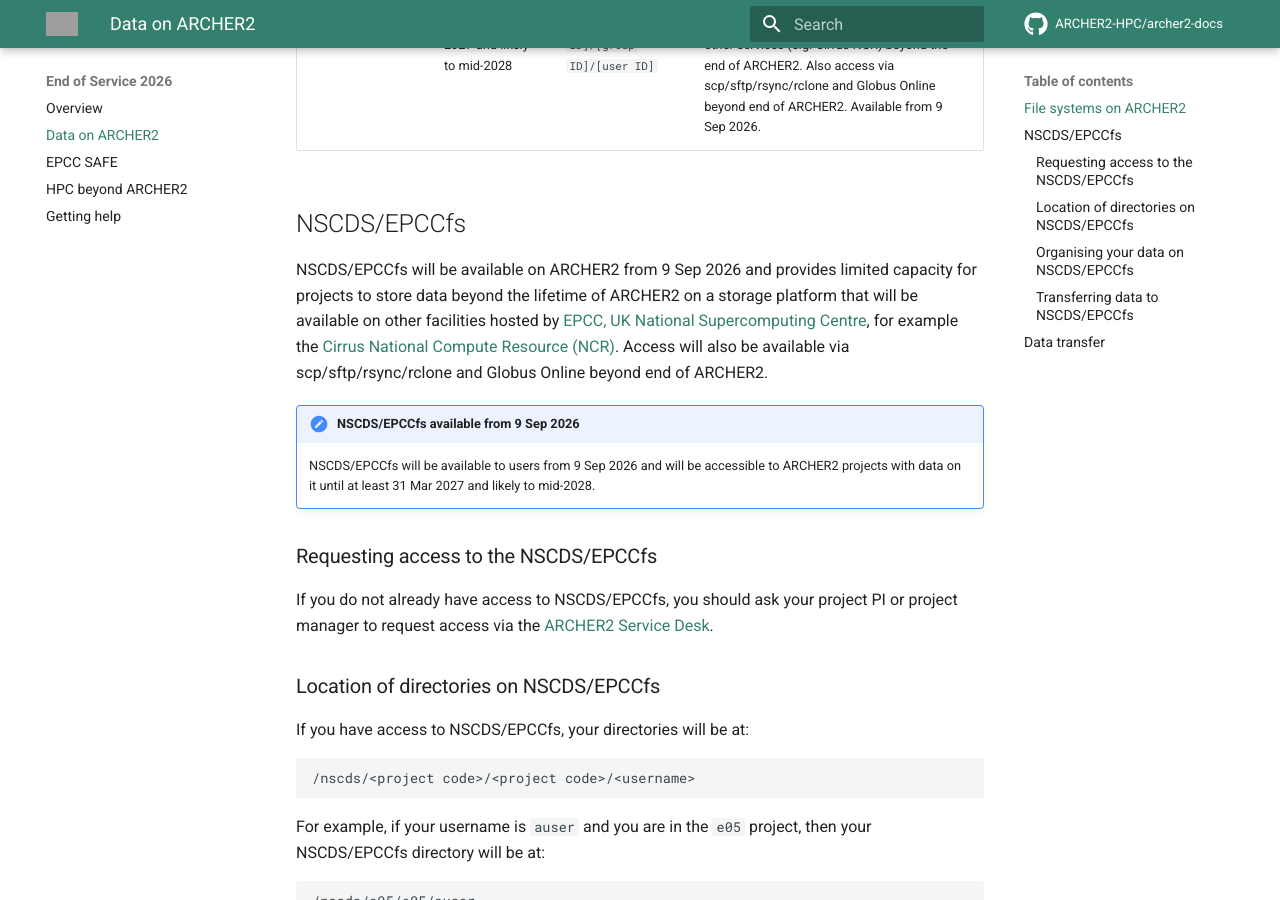
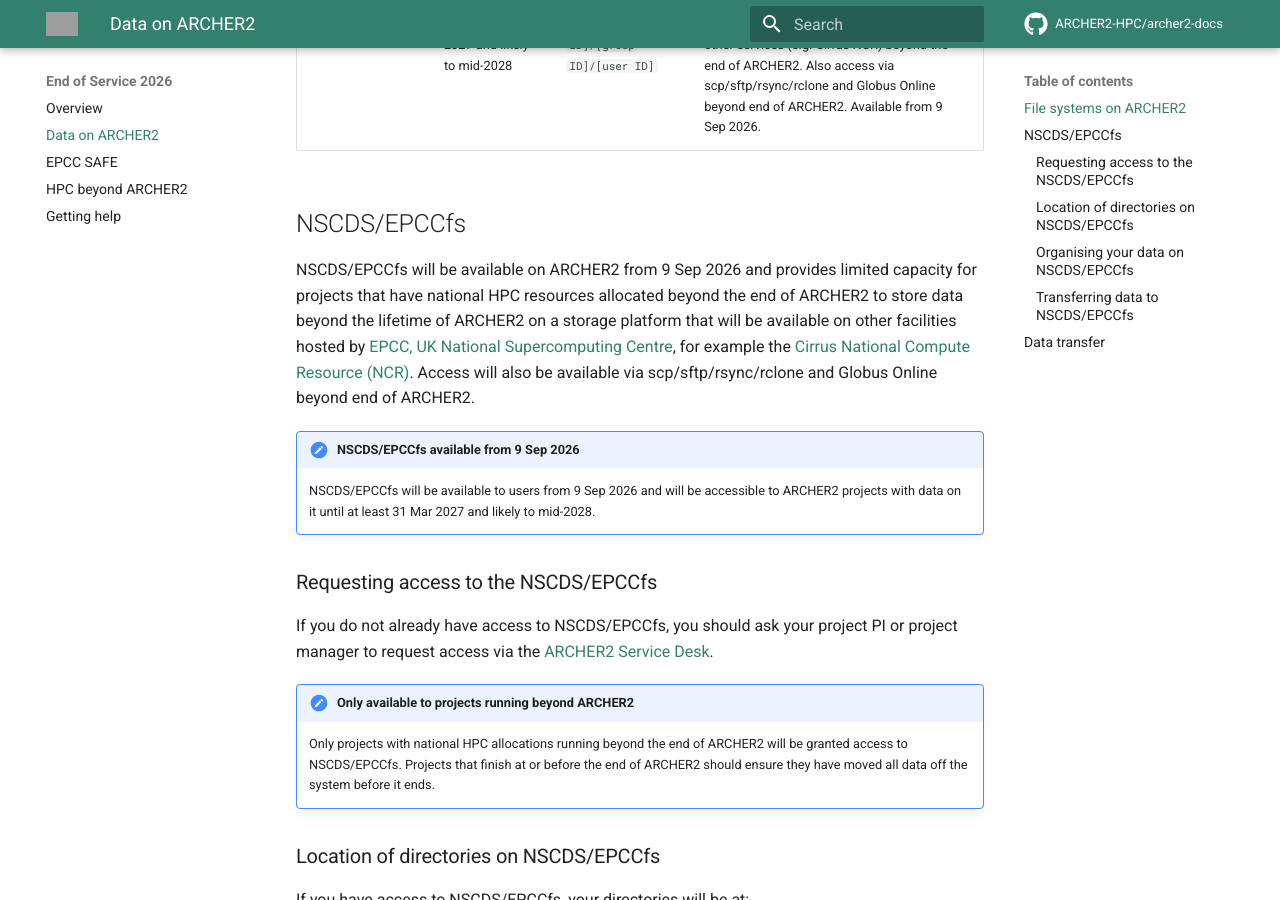
Before and after one commit to ARCHER2-HPC/archer2-docs, an MkDocs documentation site: the page built from docs/end-of-service-2026/data.md, in a window 1280 px wide and 900 px high, scrolled down 1413 px. Built offline with MkDocs 1.6.1 and Material for MkDocs 9.7.7, drawn with Linux system fonts in a browser that asks for light colours; comment, search, counter and statistics services are not loaded; grey boxes are pictures that could not be loaded.

Commit message:
Adds access note for NSCDS

```diff
--- a/docs/end-of-service-2026/data.md
+++ b/docs/end-of-service-2026/data.md
@@ -36,7 +36,8 @@
 ## NSCDS/EPCCfs
 
 NSCDS/EPCCfs will be available on ARCHER2 from 9 Sep 2026 and provides
-limited capacity for projects to store data beyond the lifetime of ARCHER2 on a storage
+limited capacity for projects that have national HPC resources allocated
+beyond the end of ARCHER2 to store data beyond the lifetime of ARCHER2 on a storage
 platform that will be available on other facilities hosted by
 [EPCC, UK National Supercomputing Centre](https://www.epcc.ed.ac.uk), for example
 the [Cirrus National Compute Resource (NCR)](https://www.cirrus.ac.uk). Access will also
@@ -50,6 +51,11 @@
 
 If you do not already have access to NSCDS/EPCCfs, you should ask your project PI or project manager
 to request access via the [ARCHER2 Service Desk](https://www.archer2.ac.uk/support-access/servicedesk.html).
+
+!!! important "Only available to projects running beyond ARCHER2"
+    Only projects with national HPC allocations running beyond the end of ARCHER2 will
+    be granted access to NSCDS/EPCCfs. Projects that finish at or before the end of
+    ARCHER2 should ensure they have moved all data off the system before it ends.
 
 ### Location of directories on NSCDS/EPCCfs
 
```
Also changed, not shown: docs/user-guide/data.md (+5 -0 lines).
